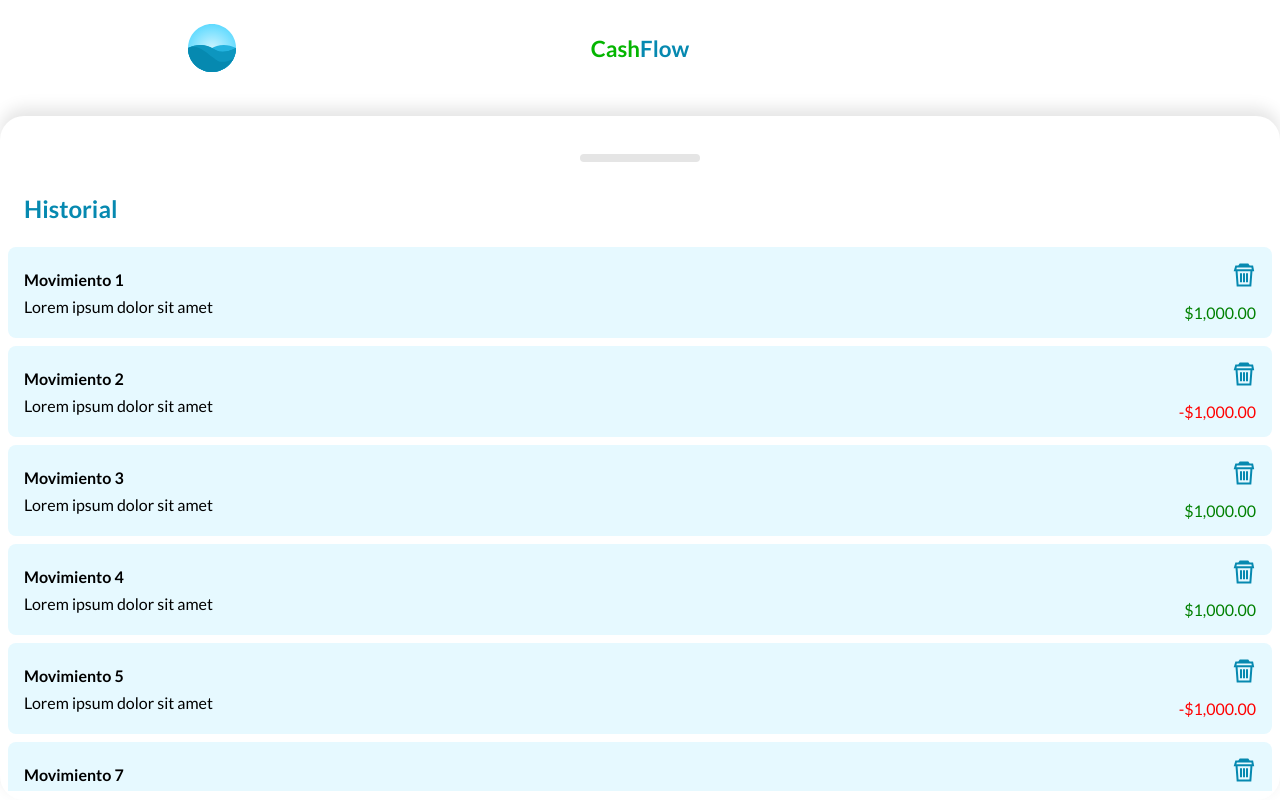
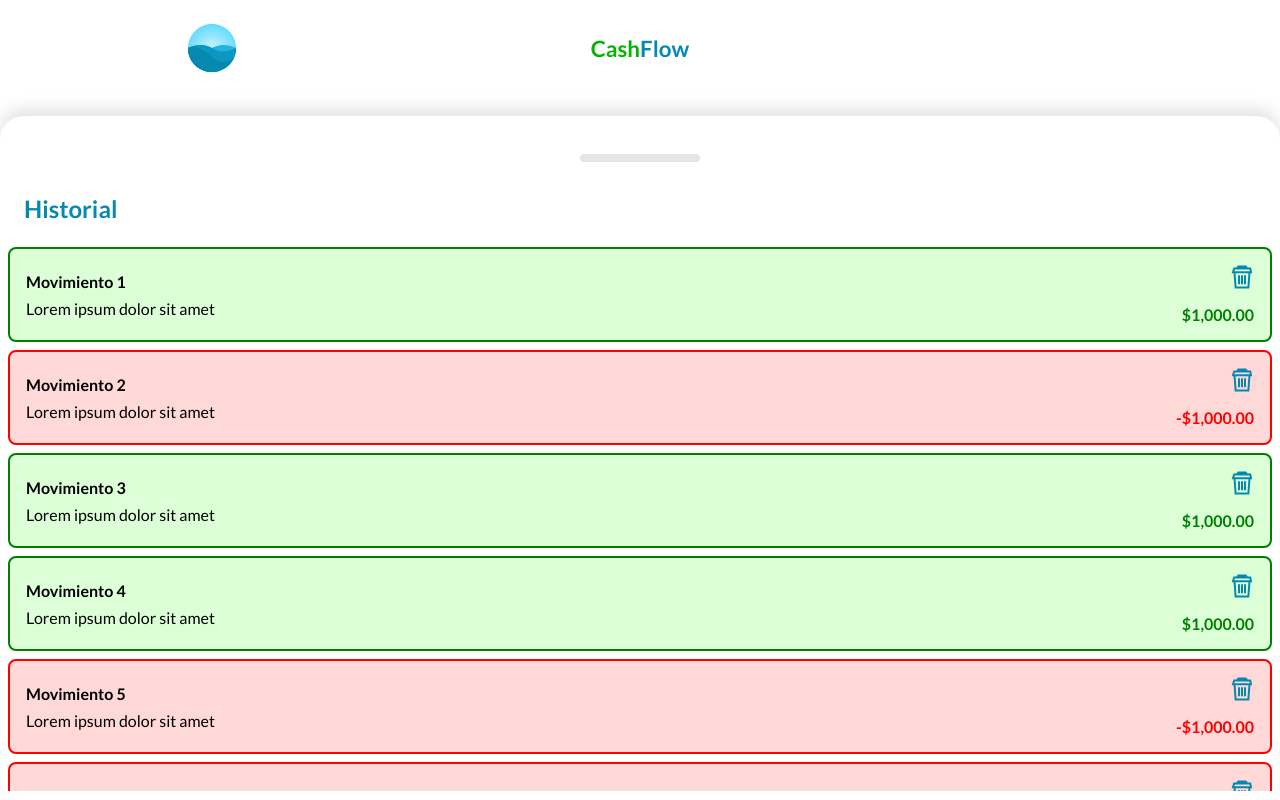
Before and after one commit to Jahiker/curso-practico-vue-platzi, a Vue app: page / in a window 1280 px wide. Both pictures are taken after a click on the element 640 px from the left and 758 px from the top of the page. Built offline with nearby package versions, Linux system fonts and the light colour scheme.

Commit message:
[add] button and modal for new movements

```diff
--- /dev/null
+++ b/src/components/Action.vue
@@ -0,0 +1,72 @@
+<template>
+     <button @click="showModal = true">Agregar Movimiento</button>
+     <teleport to="#app">
+        <Modal v-show="showModal" @close="showModal = false"></Modal>
+     </teleport>
+</template>
+
+<script setup>
+    import { ref } from 'vue';
+    import Modal from './Modal.vue';
+
+    const showModal = ref(false);
+</script>
+
+<style scoped>
+button {
+  color: white;
+  font-size: 1.25rem;
+  background-color: var(--brand-blue);
+  border: none;
+  width: 100%;
+  padding: 24px 60px;
+  border-radius: 60px;
+  box-sizing: border-box;
+}
+form {
+  font-size: 1.24rem;
+  width: 100%;
+}
+form .action {
+  padding: 0 24px;
+}
+.field {
+  display: flex;
+  justify-content: space-between;
+  flex-direction: column;
+  padding: 16px 24px;
+}
+label {
+  margin-bottom: 8px;
+}
+input,
+textarea {
+  font-size: 1.24rem;
+  border: 2px solid var(--brand-blue);
+  border-radius: 8px;
+  padding: 8px;
+}
+input[type="number"] {
+  text-align: right;
+}
+.radio-label {
+  display: flex;
+  align-items: center;
+  margin-top: 8px;
+}
+.radio-label span {
+  margin-top: 4px;
+  margin-left: 8px;
+}
+input[type="radio"] {
+  appearance: none;
+  width: 1.24rem;
+  height: 1.24rem;
+  color: var(--brand-blue);
+  border: 2px solid var(--brand-blue);
+  border-radius: 50%;
+}
+input[type="radio"]:checked {
+  background-color: var(--brand-blue);
+}
+</style>
--- a/src/components/Home.vue
+++ b/src/components/Home.vue
@@ -11,7 +11,9 @@
                 :total-amount="100000"
             >
                 <template #graphic>graphic</template>
-                <template #action>action</template>
+                <template #action>
+                    <Action />
+                </template>
             </Resume>
         </template>
         <template #movements>
@@ -27,14 +29,16 @@ import Layout from "./Layout.vue";
 import Header from "./Header.vue";
 import Resume from "./Resume/Index.vue";
 import Movements from "./Movements.vue";
+import Action from "./Action.vue";
 
 export default {
     components: {
-        Layout,
-        Header,
-        Resume,
-        Movements
-    },
+    Layout,
+    Header,
+    Resume,
+    Movements,
+    Action
+},
     data() {
         return {
             amount: null,
--- /dev/null
+++ b/src/components/Modal.vue
@@ -0,0 +1,43 @@
+<template>
+    <div class="modal">
+        <div class="head">
+            <p>Nuevo Movimiento</p>
+            <img @click="close" src="@/assets/close-icon.svg" alt="Cerrar popup">
+        </div>
+        <div class="body">
+            <slots>Aqui va el formulario</slots>
+        </div>
+    </div>
+</template>
+
+<script setup>
+    import { defineEmits } from 'vue';
+
+    const emit = defineEmits(["close"]);
+    const close = () => emit("close");
+</script>
+
+<style scoped>
+.modal {
+  z-index: 2;
+  position: absolute;
+  left: 0;
+  right: 0;
+  top: 0;
+  bottom: 0;
+  background-color: white;
+}
+.head {
+  display: flex;
+  justify-content: space-between;
+  align-items: center;
+  width: 100%;
+  padding: 24px 24px;
+  box-sizing: border-box;
+}
+p {
+  margin: 0;
+  font-size: 1.5rem;
+  color: var(--brand-blue);
+}
+</style>
--- a/src/components/MovementItem.vue
+++ b/src/components/MovementItem.vue
@@ -1,5 +1,5 @@
 <template>
-    <div class="movement">
+    <div :class="`movement ${ isNegative ? 'spend' : 'add' }`">
         <div class="content">
             <h4>{{ title }}</h4>
             <p>{{ description }}</p>
@@ -58,9 +58,18 @@ const remove = () => {
     align-items: center;
     width: 100%;
     padding: 16px;
-    background-color: #e6f9ff;
     border-radius: 8px;
     box-sizing: border-box;
+}
+
+.movement.spend {
+    background-color: #ffd8d8;
+    border: 2px solid red;
+}
+
+.movement.add {
+    background-color: #dcffd8;
+    border: 2px solid green;
 }
 
 .movement .content {
@@ -90,9 +99,11 @@ h4 {
 
 .red {
     color: red;
+    font-weight: bold;
 }
 
 .green {
     color: green;
+    font-weight: bold;
 }
 </style>
```
